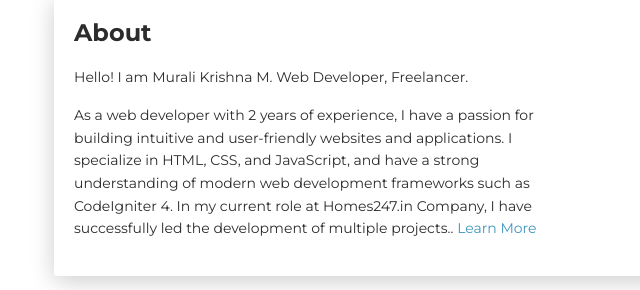
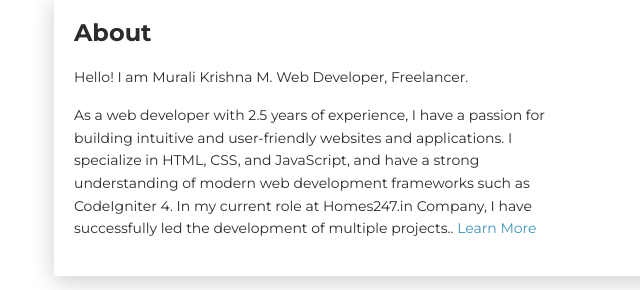
Before and after one commit to M-MuraliKrishna/HTML---CSS-Mini-Project---Base-Tags-Meta-Tags-Body-Div-Span-P-tag---Post-C---be9qamuvuogv, a plain HTML site: page index.html in a window 1280 px wide. Shown: the part 624-914 px from the top of the page, 31-671 px from the left. Drawn offline with Linux system fonts and the light colour scheme.

Commit message:
Update index.html

```diff
--- a/index.html
+++ b/index.html
@@ -93,7 +93,7 @@
                 <div class="card-body">
                   <div class="h4 mt-0 title">About</div>
                   <p>Hello! I am Murali Krishna M. Web Developer, Freelancer.</p>
-                  <p>As a web developer with 2 years of experience, I have a passion for building intuitive and
+                  <p>As a web developer with 2.5 years of experience, I have a passion for building intuitive and
                     user-friendly websites and
                     applications. I specialize in HTML, CSS, and JavaScript, and have a strong understanding of modern
                     web development
```
